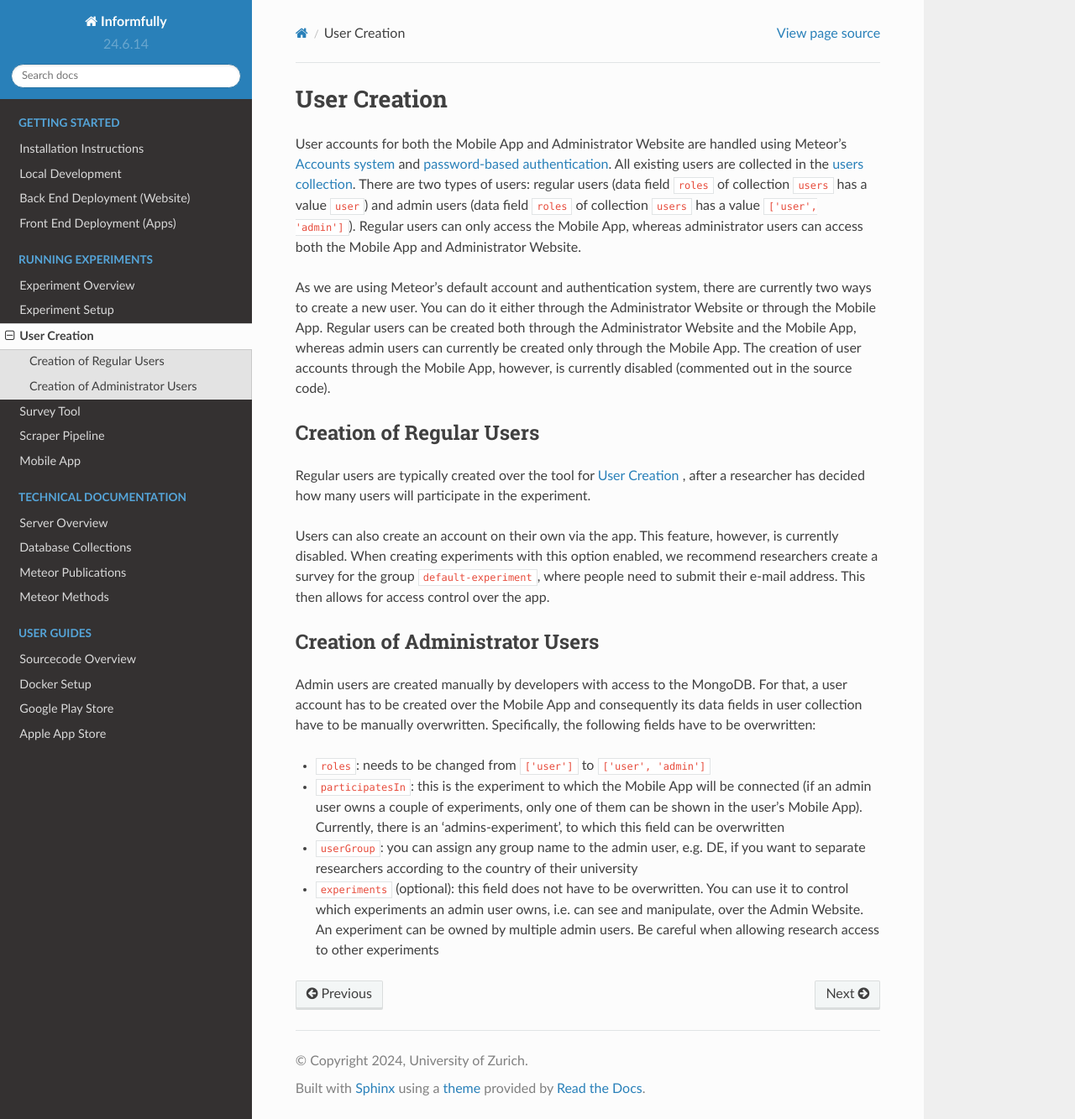
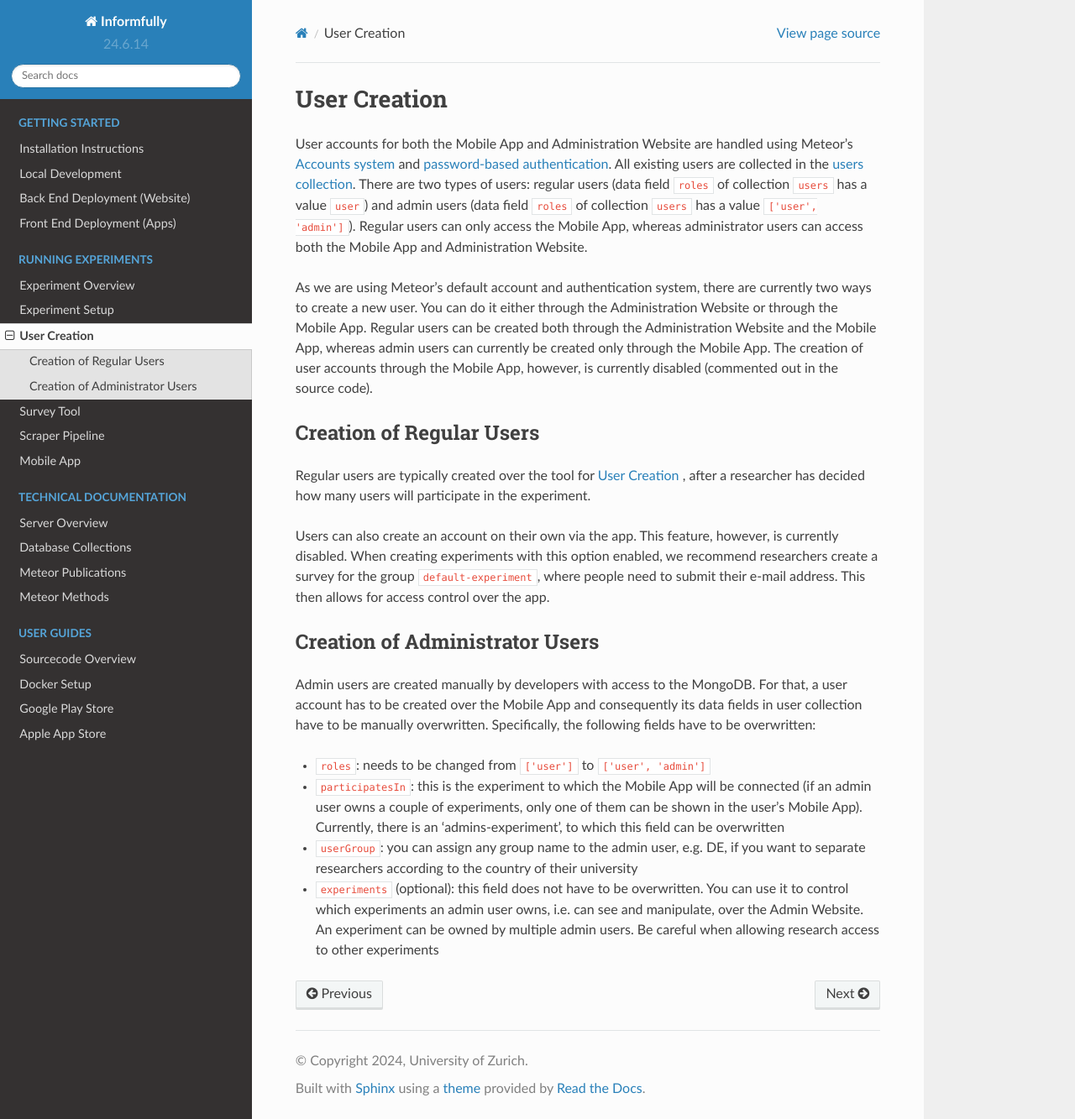
Before and after one commit to Informfully/Documentation, a Sphinx documentation site: the page built from docs/source/users.rst, in a window 1280 px wide and 1333 px high. Shown: the whole window at 84% size. Built offline with Sphinx 7.4.7 and the Read the Docs theme 2.0.0, drawn with Linux system fonts in a browser that asks for light colours.

Commit message:
rename to Administration Website

```diff
--- a/docs/source/users.rst
+++ b/docs/source/users.rst
@@ -1,14 +1,14 @@
 User Creation
 =============
 
-User accounts for both the Mobile App and Administrator Website are handled using Meteor's `Accounts system <https://docs.meteor.com/api/accounts.html>`_ and `password-based authentication <https://docs.meteor.com/api/passwords.html>`_.
+User accounts for both the Mobile App and Administration Website are handled using Meteor's `Accounts system <https://docs.meteor.com/api/accounts.html>`_ and `password-based authentication <https://docs.meteor.com/api/passwords.html>`_.
 All existing users are collected in the `users collection <https://informfully.readthedocs.io/en/latest/database.html>`_.
 There are two types of users: regular users (data field ``roles`` of collection ``users`` has a value ``user``) and admin users (data field ``roles`` of collection ``users`` has a value ``['user', 'admin']``).
-Regular users can only access the Mobile App, whereas administrator users can access both the Mobile App and Administrator Website.
+Regular users can only access the Mobile App, whereas administrator users can access both the Mobile App and Administration Website.
 
 As we are using Meteor's default account and authentication system, there are currently two ways to create a new user.
-You can do it either through the Administrator Website or through the Mobile App.
-Regular users can be created both through the Administrator Website and the Mobile App, whereas admin users can currently be created only through the Mobile App.
+You can do it either through the Administration Website or through the Mobile App.
+Regular users can be created both through the Administration Website and the Mobile App, whereas admin users can currently be created only through the Mobile App.
 The creation of user accounts through the Mobile App, however, is currently disabled (commented out in the source code).
 
 Creation of Regular Users
```
